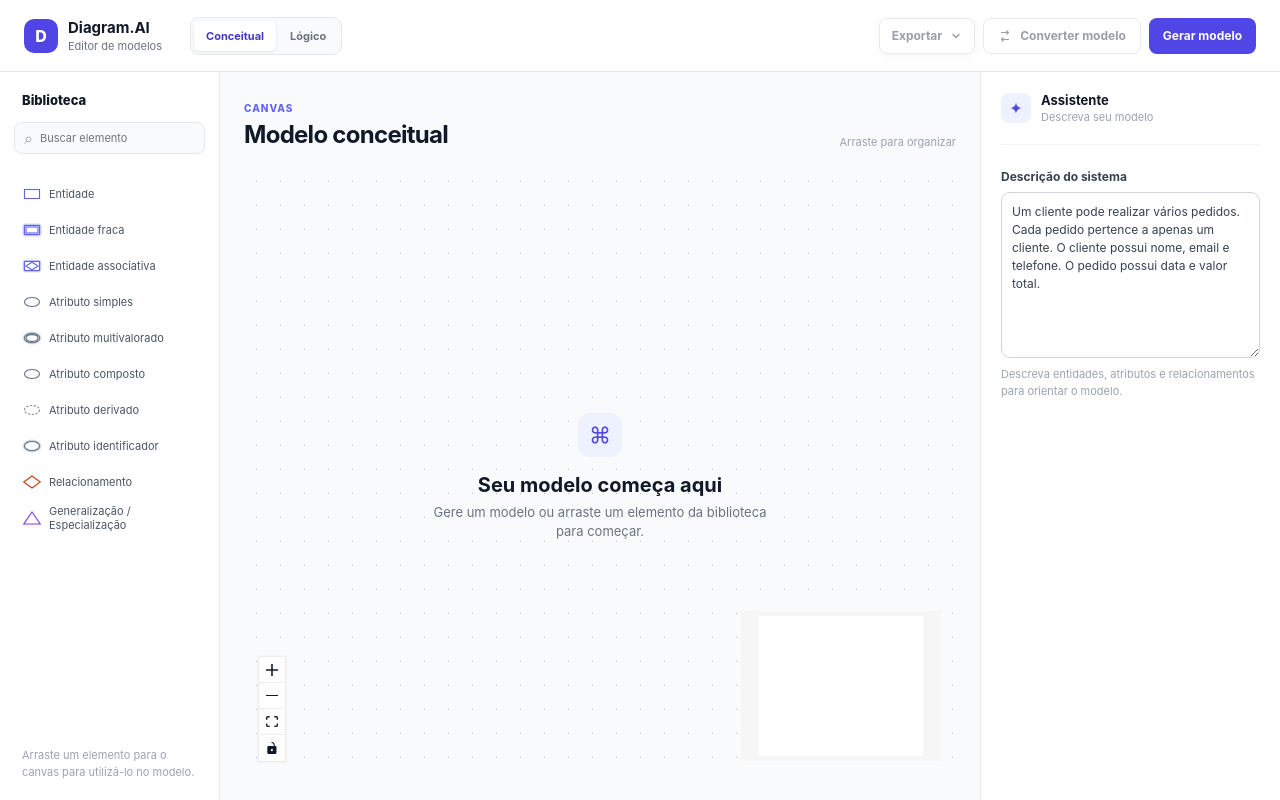
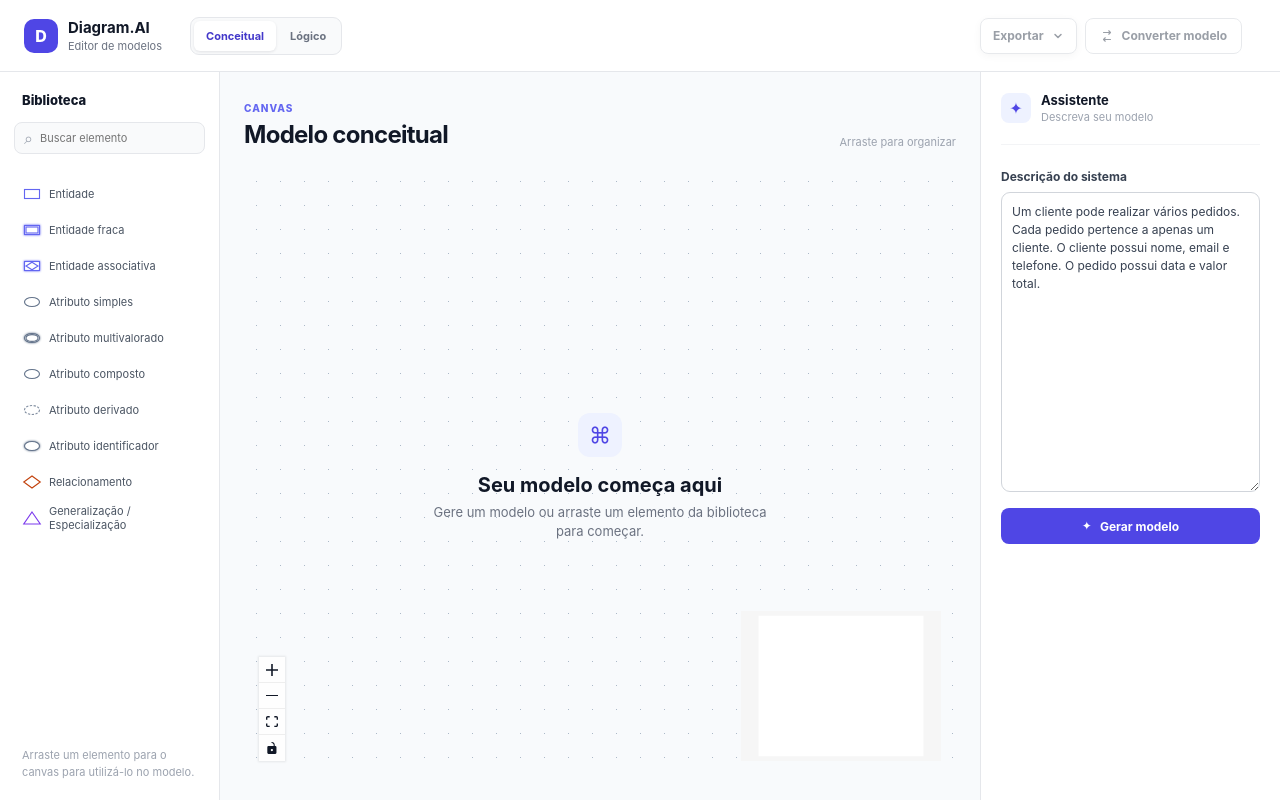
Before and after one commit to victorozoterio/diagram-ai, a React (Vite) app in the folder apps/web/: page / in a window 1280 px wide. Built offline with nearby package versions, Linux system fonts and the light colour scheme; no server answers.

Commit message:
feat: move geração do modelo para sidebar do assistente

```diff
--- a/apps/web/src/features/diagrams/components/EditorAssistant/EditorAssistant.module.css
+++ b/apps/web/src/features/diagrams/components/EditorAssistant/EditorAssistant.module.css
@@ -1,10 +1,14 @@
 .assistant {
   display: flex;
   flex-direction: column;
+  height: 100%;
+  min-height: 0;
   min-width: 280px;
+  box-sizing: border-box;
   padding: 20px;
   border-left: 1px solid #e5e7eb;
   background: #ffffff;
+  overflow-y: auto;
 }
 
 .heading {
@@ -48,8 +52,12 @@
 }
 
 .descriptionField {
+  flex: 0 1 300px;
   width: 100%;
-  min-height: 140px;
+  height: 300px;
+  min-height: 220px;
+  max-height: 450px;
+  box-sizing: border-box;
   padding: 10px;
   margin-top: 8px;
   border: 1px solid #d1d5db;
@@ -66,16 +74,46 @@
   box-shadow: 0 0 0 3px rgb(99 102 241 / 12%);
 }
 
-.hint {
-  margin: 8px 0 0;
-  color: #9ca3af;
-  font-size: 11px;
-  line-height: 1.5;
+.generateButton {
+  display: inline-flex;
+  align-items: center;
+  justify-content: center;
+  gap: 8px;
+  width: 100%;
+  min-height: 36px;
+  flex: 0 0 auto;
+  padding: 0 14px;
+  margin-top: 16px;
+  border: 0;
+  border-radius: 8px;
+  background: #4f46e5;
+  color: #ffffff;
+  cursor: pointer;
+  font-size: 12px;
+  font-weight: 700;
+}
+
+.generateButton:disabled {
+  cursor: not-allowed;
+  opacity: 0.5;
+}
+
+.generateIcon {
+  display: block;
+  line-height: 1;
+}
+
+.feedbackArea {
+  height: 56px;
+  min-height: 56px;
+  flex: 0 0 56px;
+  margin-top: 12px;
+  overflow-y: auto;
 }
 
 .error {
   padding: 8px 10px;
-  margin: 16px 0 0;
+  margin: 0;
   border-radius: 7px;
   background: #fef2f2;
   color: #b91c1c;
--- a/apps/web/src/features/diagrams/components/EditorAssistant/EditorAssistant.tsx
+++ b/apps/web/src/features/diagrams/components/EditorAssistant/EditorAssistant.tsx
@@ -1,14 +1,20 @@
-import type { ReactNode } from 'react';
 import styles from './EditorAssistant.module.css';
 
 type EditorAssistantProps = {
   description: string;
   error: string | null;
   onDescriptionChange: (description: string) => void;
-  children?: ReactNode;
+  isGenerating: boolean;
+  onGenerate: () => void;
 };
 
-export function EditorAssistant({ description, error, onDescriptionChange, children }: EditorAssistantProps) {
+export function EditorAssistant({
+  description,
+  error,
+  onDescriptionChange,
+  isGenerating,
+  onGenerate,
+}: EditorAssistantProps) {
   return (
     <aside className={styles.assistant}>
       <div className={styles.heading}>
@@ -28,9 +34,13 @@ export function EditorAssistant({ description, error, onDescriptionChange, child
         onChange={(event) => onDescriptionChange(event.target.value)}
         rows={8}
       />
-      <p className={styles.hint}>Descreva entidades, atributos e relacionamentos para orientar o modelo.</p>
-      {error && <p className={styles.error}>{error}</p>}
-      {children}
+      <button className={styles.generateButton} type='button' onClick={onGenerate} disabled={isGenerating}>
+        <span className={styles.generateIcon} aria-hidden='true'>
+          ✦
+        </span>
+        {isGenerating ? 'Gerando...' : 'Gerar modelo'}
+      </button>
+      <div className={styles.feedbackArea}>{error && <p className={styles.error}>{error}</p>}</div>
     </aside>
   );
 }
--- a/apps/web/src/features/diagrams/components/EditorHeader/EditorHeader.module.css
+++ b/apps/web/src/features/diagrams/components/EditorHeader/EditorHeader.module.css
@@ -82,16 +82,22 @@
 }
 
 .actions {
+  align-items: center;
+  justify-content: flex-start;
+  position: relative;
   grid-column: 3;
   justify-self: end;
   gap: 8px;
+  width: 300px;
+  box-sizing: border-box;
+  padding-right: 24px;
+  margin-right: -24px;
 }
 
 .exportSlot {
   display: contents;
 }
 
-.primaryButton,
 .secondaryButton {
   box-sizing: border-box;
   min-height: 36px;
@@ -106,6 +112,8 @@
   display: inline-flex;
   align-items: center;
   gap: 6px;
+  position: absolute;
+  right: calc(100% + 8px);
 }
 
 .convertButton {
@@ -127,12 +135,6 @@
   stroke-width: 1.2;
 }
 
-.primaryButton {
-  border: 0;
-  background: #4f46e5;
-  color: #ffffff;
-}
-
 .secondaryButton {
   border: 1px solid #d1d5db;
   background: #ffffff;
@@ -146,7 +148,6 @@
   outline: none;
 }
 
-.primaryButton:disabled,
 .secondaryButton:disabled {
   cursor: not-allowed;
   opacity: 0.5;
--- a/apps/web/src/features/diagrams/components/EditorHeader/EditorHeader.tsx
+++ b/apps/web/src/features/diagrams/components/EditorHeader/EditorHeader.tsx
@@ -3,11 +3,9 @@ import styles from './EditorHeader.module.css';
 export type EditorMode = 'conceptual' | 'logical';
 
 type EditorHeaderProps = {
-  isGenerating: boolean;
   isConverting: boolean;
   canConvert: boolean;
   convertTitle: string;
-  onGenerate: () => void;
   onConvert: () => void;
   exportMenuTargetRef?: (element: HTMLDivElement | null) => void;
   mode: EditorMode;
@@ -19,11 +17,9 @@ type EditorHeaderProps = {
 };
 
 export function EditorHeader({
-  isGenerating,
   isConverting,
   canConvert,
   convertTitle,
-  onGenerate,
   onConvert,
   exportMenuTargetRef,
   mode,
@@ -91,9 +87,6 @@ export function EditorHeader({
           </svg>
           {isConverting ? 'Convertendo...' : 'Converter modelo'}
         </button>
-        <button className={styles.primaryButton} type='button' onClick={onGenerate} disabled={isGenerating}>
-          {isGenerating ? 'Gerando...' : 'Gerar modelo'}
-        </button>
       </div>
     </header>
   );
--- a/apps/web/src/features/diagrams/pages/DiagramGeneratorPage/DiagramGeneratorPage.tsx
+++ b/apps/web/src/features/diagrams/pages/DiagramGeneratorPage/DiagramGeneratorPage.tsx
@@ -205,11 +205,9 @@ export function DiagramGeneratorPage() {
   return (
     <main className={styles.app}>
       <EditorHeader
-        isGenerating={isGenerating}
         isConverting={isConverting}
         canConvert={convertingFromConceptual ? hasConceptualContent : hasLogicalContent}
         convertTitle={convertingFromConceptual ? 'Converter para modelo lógico' : 'Converter para modelo conceitual'}
-        onGenerate={generateActiveModel}
         onConvert={convertingFromConceptual ? convertAndOpenLogicalModel : convertAndOpenConceptualModel}
         exportMenuTargetRef={setExportMenuTarget}
         mode={mode}
@@ -289,7 +287,13 @@ export function DiagramGeneratorPage() {
           )}
         </EditorCanvas>
 
-        <EditorAssistant description={description} error={error} onDescriptionChange={setDescription} />
+        <EditorAssistant
+          description={description}
+          error={error}
+          onDescriptionChange={setDescription}
+          isGenerating={isGenerating}
+          onGenerate={generateActiveModel}
+        />
       </div>
 
       {isSqlModalOpen && (
```
